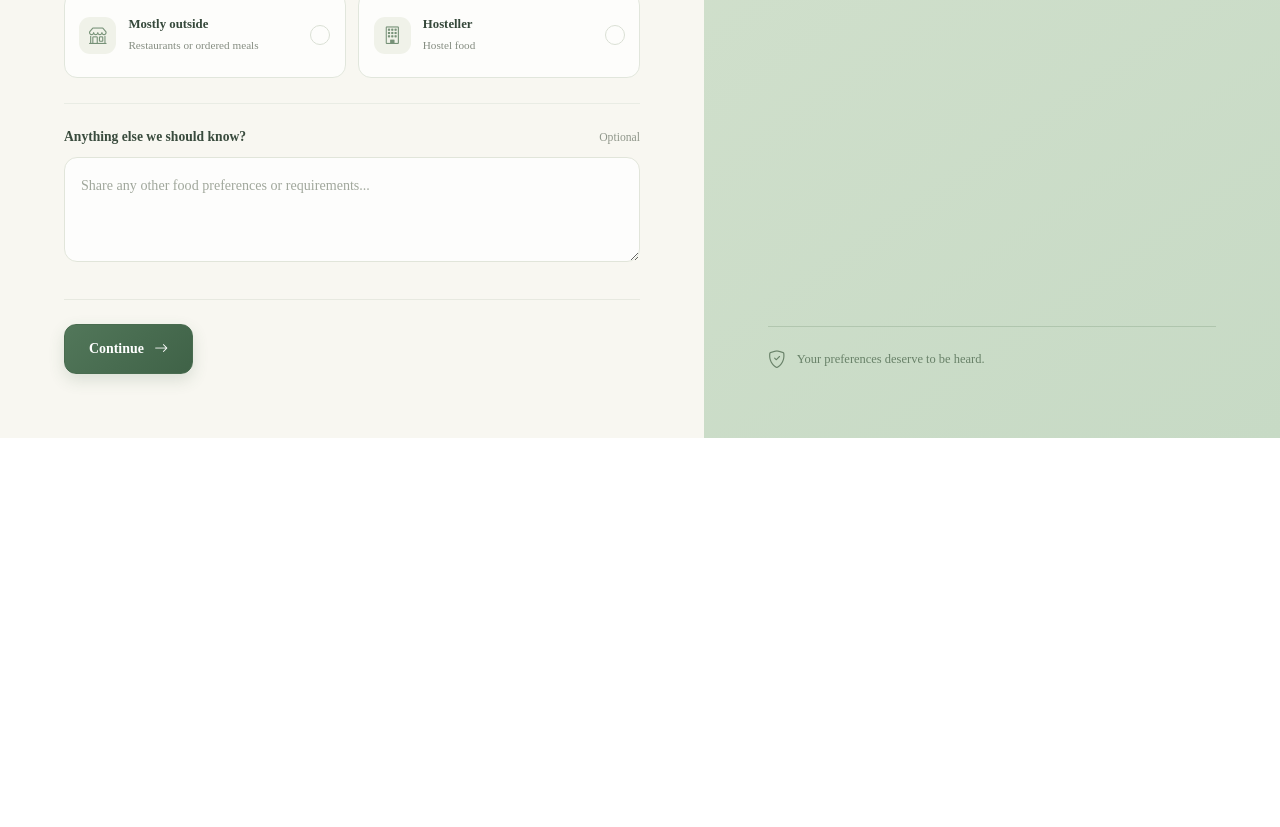
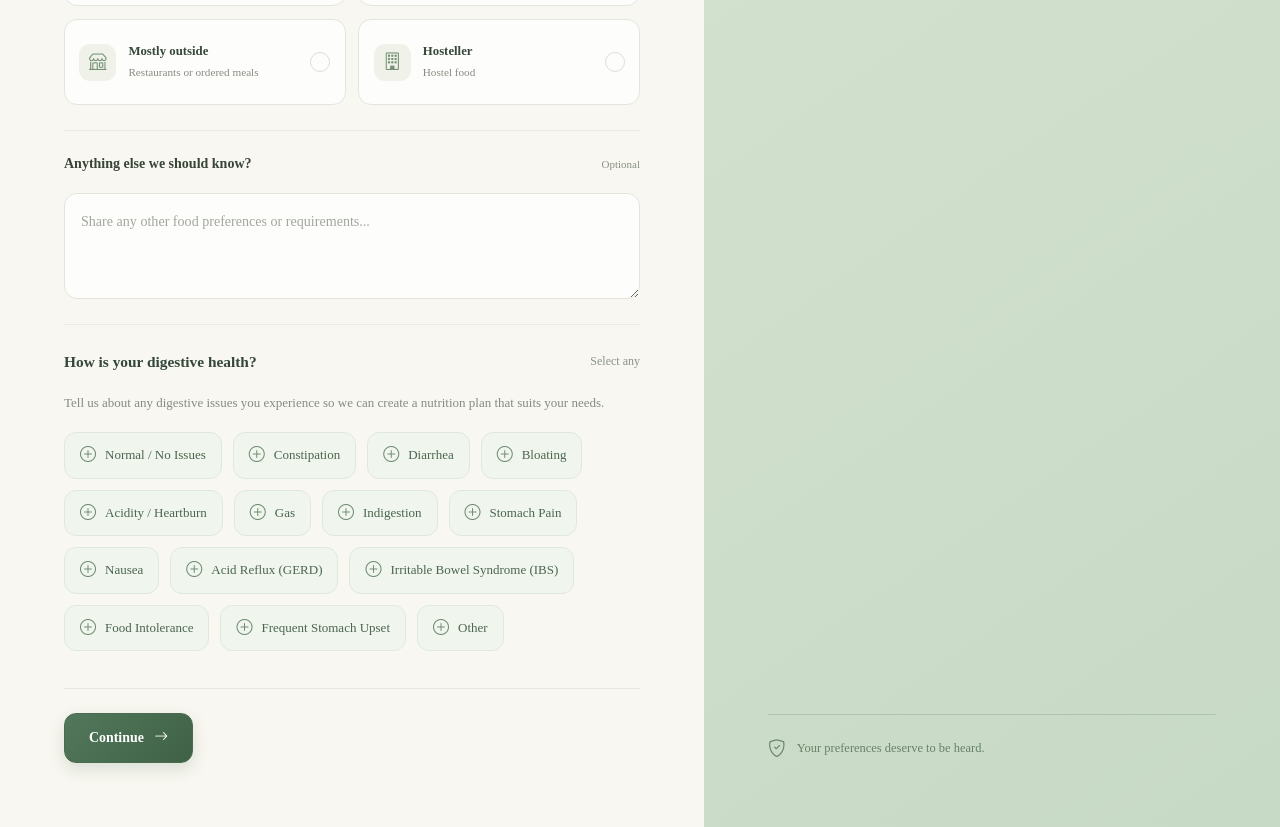
Before and after one commit to afkar-007/nutriora-frontend, a React (Vite) app: page /FoodHabits in a window 1280 px wide. Shown: the part 2200-3027 px from the top of the page. Before the commit the page ends 2638 px from the top, so only its background shows below. Built offline with nearby package versions, Linux system fonts and the light colour scheme.

Commit message:
commit changes

```diff
--- a/src/Pages/FoodHabits.jsx
+++ b/src/Pages/FoodHabits.jsx
@@ -20,8 +20,26 @@ function FoodHabits() {
     cookingPreference: "",
     additionalNotes: "",
 
+    digestiveConcerns: [],
+    otherDigestiveConcern: "",
+  });
 
-  });
+  const digestiveOptions = [
+    "Normal / No Issues",
+    "Constipation",
+    "Diarrhea",
+    "Bloating",
+    "Acidity / Heartburn",
+    "Gas",
+    "Indigestion",
+    "Stomach Pain",
+    "Nausea",
+    "Acid Reflux (GERD)",
+    "Irritable Bowel Syndrome (IBS)",
+    "Food Intolerance",
+    "Frequent Stomach Upset",
+    "Other",
+  ];
 
   useEffect(() => {
     const foodHabitsGateWay = localStorage.getItem("foodHabits");
@@ -170,6 +188,19 @@ function FoodHabits() {
         return;
       }
 
+      if (formData.digestiveConcerns.length === 0) {
+        setError("Please select your digestive health condition.");
+        return;
+      }
+
+      if (
+        formData.digestiveConcerns.includes("Other") &&
+        !formData.otherDigestiveConcern.trim()
+      ) {
+        setError("Please specify your other digestive concern.");
+        return;
+      }
+
       // if(formData.eatingHabits===""){
       //   setError("Tell us about your eating habits")
       //   return
@@ -189,6 +220,9 @@ function FoodHabits() {
         otherCuisine: formData.otherCuisine,
         cookingPreference: formData.cookingPreference,
         additionalNotes: formData.additionalNotes,
+
+        digestiveConcerns: formData.digestiveConcerns,
+        otherDigestiveConcern: formData.otherDigestiveConcern,
       };
 
       const response = await FoodHabitsPost(data);
@@ -567,6 +601,99 @@ function FoodHabits() {
             </div>
           </section>
 
+          {/* Digestive Concerns */}
+
+          <section className="food-section">
+            <div className="food-section-heading">
+              <h2>How is your digestive health?</h2>
+              <span>Select any</span>
+            </div>
+
+            <p className="food-section-description">
+              Tell us about any digestive issues you experience so we can create
+              a nutrition plan that suits your needs.
+            </p>
+
+            <div className="food-chip-list">
+              {digestiveOptions.map((concern) => (
+                <label
+                  key={concern}
+                  className={`food-chip ${
+                    formData.digestiveConcerns.includes(concern)
+                      ? "selected"
+                      : ""
+                  }`}
+                >
+                  <input
+                    type="checkbox"
+                    checked={formData.digestiveConcerns.includes(concern)}
+                    onChange={() => {
+                      setFormData((previous) => {
+                        const current = previous.digestiveConcerns;
+
+                        if (concern === "Normal / No Issues") {
+                          return {
+                            ...previous,
+                            digestiveConcerns: current.includes(concern)
+                              ? []
+                              : ["Normal / No Issues"],
+                            otherDigestiveConcern: "",
+                          };
+                        }
+
+                        const filtered = current.filter(
+                          (item) => item !== "Normal / No Issues",
+                        );
+
+                        const updated = filtered.includes(concern)
+                          ? filtered.filter((item) => item !== concern)
+                          : [...filtered, concern];
+
+                        return {
+                          ...previous,
+                          digestiveConcerns: updated,
+                          otherDigestiveConcern: updated.includes("Other")
+                            ? previous.otherDigestiveConcern
+                            : "",
+                        };
+                      });
+                    }}
+                  />
+
+                  <i
+                    className={
+                      formData.digestiveConcerns.includes(concern)
+                        ? "bi bi-check-circle-fill"
+                        : "bi bi-plus-circle"
+                    }
+                  ></i>
+
+                  <span>{concern}</span>
+                </label>
+              ))}
+            </div>
+          </section>
+
+          {/* Other Digestive Concern */}
+
+          {formData.digestiveConcerns.includes("Other") && (
+            <div className="food-field food-other-field">
+              <label htmlFor="otherDigestiveConcern">
+                Please specify your digestive concern
+                <span>Required</span>
+              </label>
+
+              <input
+                type="text"
+                id="otherDigestiveConcern"
+                name="otherDigestiveConcern"
+                value={formData.otherDigestiveConcern}
+                onChange={handleChange}
+                placeholder="Describe your digestive concern..."
+              />
+            </div>
+          )}
+
           {error && (
             <div className="food-error" role="alert">
               <i className="bi bi-exclamation-circle"></i>
--- a/src/Styles/FoodHabits.css
+++ b/src/Styles/FoodHabits.css
@@ -877,6 +877,154 @@
   box-shadow: 0 0 0 3px rgba(114, 155, 112, 0.12);
 }
 
+
+
+/* Digestive Concerns */
+
+.food-section-description {
+  color: #858b83;
+  font-size: 13px;
+  line-height: 1.7;
+  margin: 8px 0 18px;
+}
+
+.food-chip-list {
+  display: flex;
+  flex-wrap: wrap;
+  gap: 11px;
+}
+
+.food-chip {
+  display: inline-flex;
+  align-items: center;
+  gap: 9px;
+  padding: 12px 16px;
+  border: 1px solid #e4e9e1;
+  border-radius: 10px;
+  background: #ffffff;
+  color: #555e54;
+  font-size: 13px;
+  font-weight: 500;
+  cursor: pointer;
+  transition: all 0.25s ease;
+}
+
+.food-chip input {
+  display: none;
+}
+
+.food-chip i {
+  font-size: 15px;
+  color: #a5ada1;
+  transition: all 0.25s ease;
+}
+
+.food-chip:hover {
+  border-color: #9bae91;
+  background: #f7faf5;
+}
+
+.food-chip.selected {
+  background: #edf4e9;
+  border-color: #829b75;
+  color: #40583b;
+}
+
+.food-chip.selected i {
+  color: #66865b;
+}
+
+/* Other Concern Input */
+
+.food-other-field {
+  margin-top: 18px;
+  padding: 20px;
+  background: #f8faf6;
+  border: 1px solid #e5ebdf;
+  border-radius: 12px;
+  animation: digestiveFade 0.3s ease;
+}
+
+.food-other-field label,
+.food-field label {
+  display: flex;
+  align-items: center;
+  justify-content: space-between;
+  gap: 10px;
+  color: #394438;
+  font-size: 14px;
+  font-weight: 600;
+  margin-bottom: 10px;
+}
+
+.food-other-field label span,
+.food-field label span {
+  color: #899184;
+  font-size: 11px;
+  font-weight: 500;
+}
+
+.food-other-field input,
+.food-field input,
+.food-field select {
+  width: 100%;
+  padding: 14px 15px;
+  border: 1px solid #dfe6da;
+  border-radius: 9px;
+  background: #ffffff;
+  color: #394438;
+  font-size: 13px;
+  outline: none;
+  transition: all 0.25s ease;
+}
+
+.food-other-field input:focus,
+.food-field input:focus,
+.food-field select:focus {
+  border-color: #829b75;
+  box-shadow: 0 0 0 3px rgba(130, 155, 117, 0.12);
+}
+
+/* Digestive Duration */
+
+.food-field select {
+  cursor: pointer;
+  appearance: auto;
+}
+
+/* Animation */
+
+@keyframes digestiveFade {
+  from {
+    opacity: 0;
+    transform: translateY(8px);
+  }
+
+  to {
+    opacity: 1;
+    transform: translateY(0);
+  }
+}
+
+/* Responsive */
+
+@media (max-width: 600px) {
+  .food-chip-list {
+    gap: 8px;
+  }
+
+  .food-chip {
+    padding: 10px 12px;
+    font-size: 12px;
+    gap: 7px;
+  }
+
+  .food-other-field {
+    padding: 15px;
+  }
+}
+
+
 @keyframes otherFieldAppear {
   from {
     opacity: 0;
```
